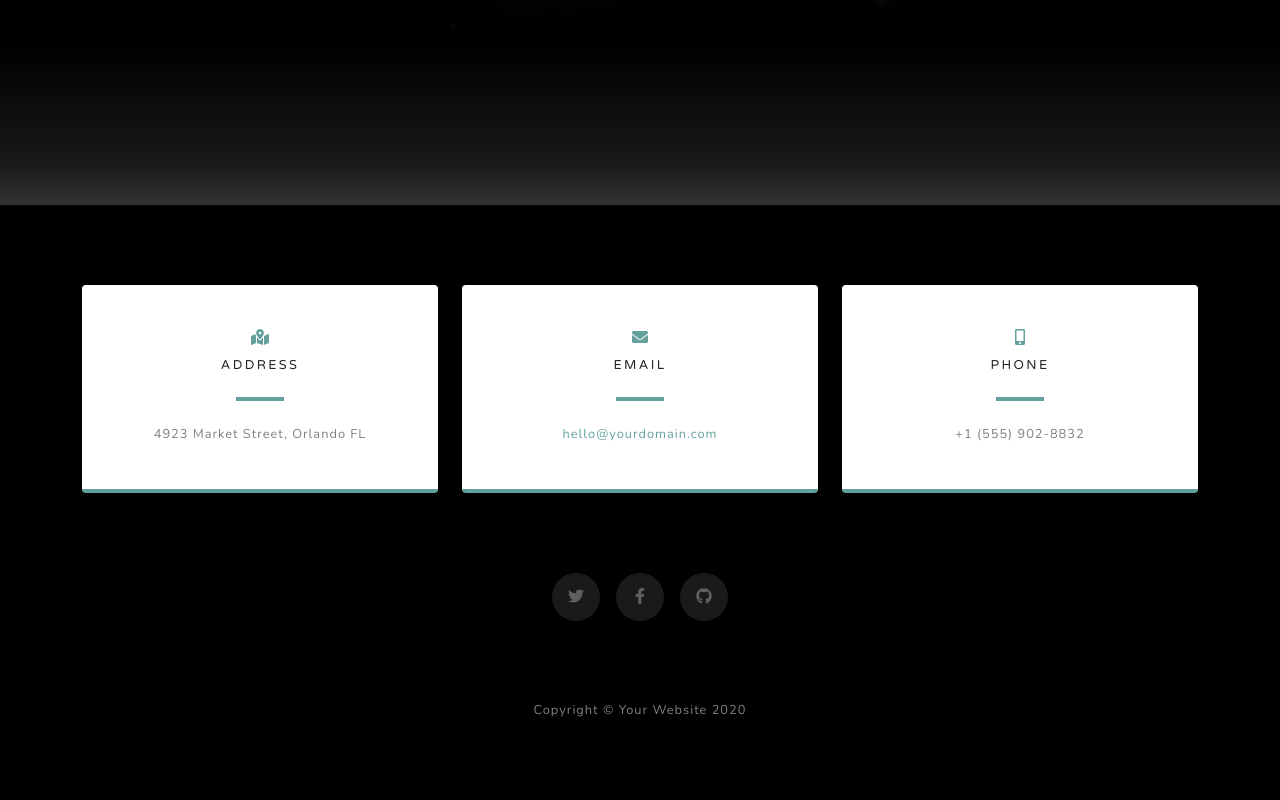
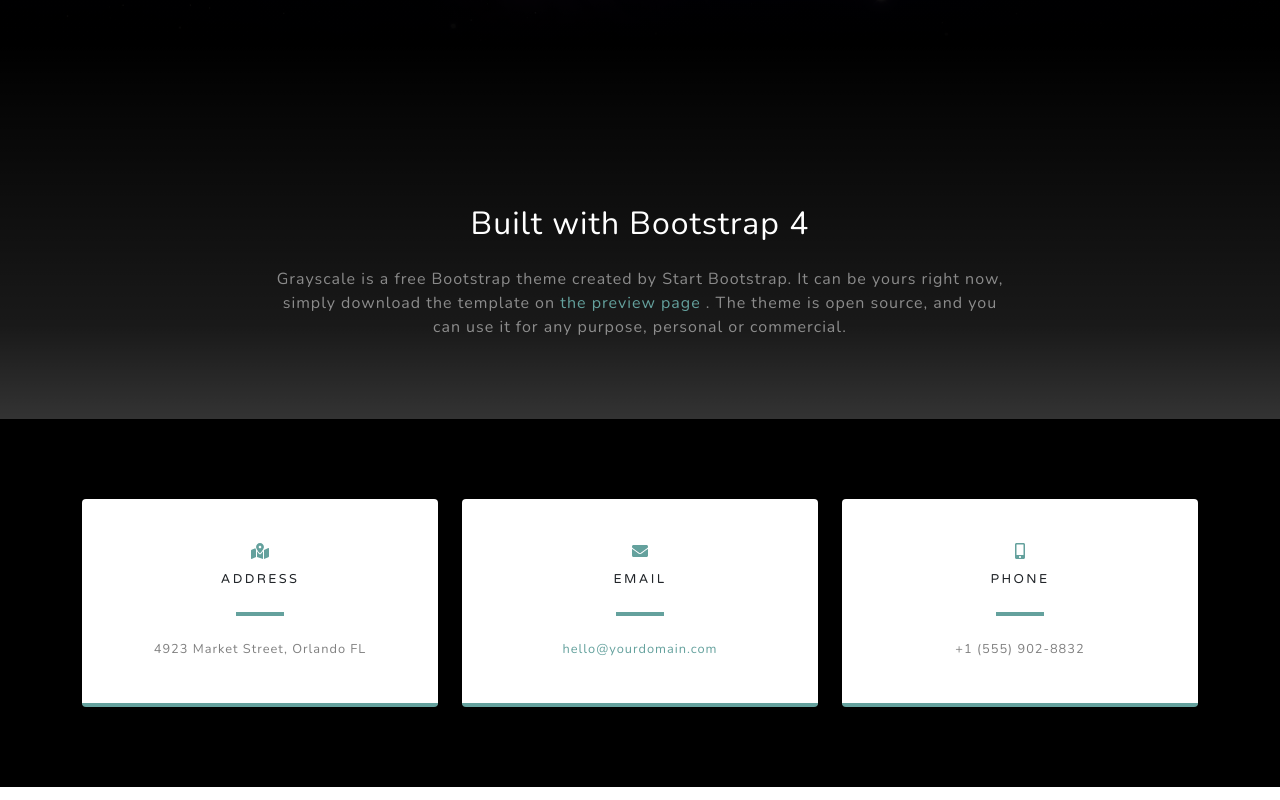
Before and after one commit to joaopauloroque/test, a plain HTML site: page index.html in a window 1280 px wide. Shown: the part 755-1555 px from the top of the page. Drawn offline with nearby package versions, Linux system fonts and the light colour scheme.

Commit message:
Alteração na página e index

```diff
--- a/index.html
+++ b/index.html
@@ -27,7 +27,7 @@
                 <div class="collapse navbar-collapse" id="navbarResponsive">
                     <ul class="navbar-nav ml-auto">
                         <li class="nav-item"><a class="nav-link js-scroll-trigger" href="#about">Sobre</a></li>
-                        <li class="nav-item"><a class="nav-link js-scroll-trigger" href="#about">Contato</a></li>
+                        <li class="nav-item"><a class="nav-link js-scroll-trigger" href="#contant">Contato</a></li>
 
                 </div>
             </div>
@@ -47,15 +47,18 @@
             <div class="container">
                 <div class="row">
                     <div class="col-lg-8 mx-auto">
+                        <h2 class="text-white mb-4">Built with Bootstrap 4</h2>
+                        <p class="text-white-50">
+                            Grayscale is a free Bootstrap theme created by Start Bootstrap. It can be yours right now, simply download the template on
+                            <a href="https://startbootstrap.com/theme/grayscale/">the preview page</a>
+                            . The theme is open source, and you can use it for any purpose, personal or commercial.
+                        </p>
+                    </div>
 
-                    </div>
-                </div>
-
-            </div>
 
         </section>
         <!-- Contact-->
-        <section class="contact-section bg-black">
+        <section class="contact-section bg-black" id="contant">
             <div class="container">
                 <div class="row">
                     <div class="col-md-4 mb-3 mb-md-0">
@@ -90,15 +93,11 @@
                     </div>
                 </div>
                 <div class="social d-flex justify-content-center">
-                    <a class="mx-2" href="#!"><i class="fab fa-twitter"></i></a>
-                    <a class="mx-2" href="#!"><i class="fab fa-facebook-f"></i></a>
-                    <a class="mx-2" href="#!"><i class="fab fa-github"></i></a>
+
                 </div>
             </div>
         </section>
-        <!-- Footer-->
-        <footer class="footer bg-black small text-center text-white-50"><div class="container">Copyright © Your Website 2020</div></footer>
-        <!-- Bootstrap core JS-->
+      <!-- Bootstrap core JS-->
         <script src="https://cdnjs.cloudflare.com/ajax/libs/jquery/3.5.1/jquery.min.js"></script>
         <script src="https://cdn.jsdelivr.net/npm/bootstrap@4.5.3/dist/js/bootstrap.bundle.min.js"></script>
         <!-- Third party plugin JS-->
```
Also changed, not shown: pagina.html (+3 -13 lines), images/bd.jpeg (deleted), images/bd.jpg (deleted), images/ggg.jpeg (deleted), images/imagee.jpg (deleted).
